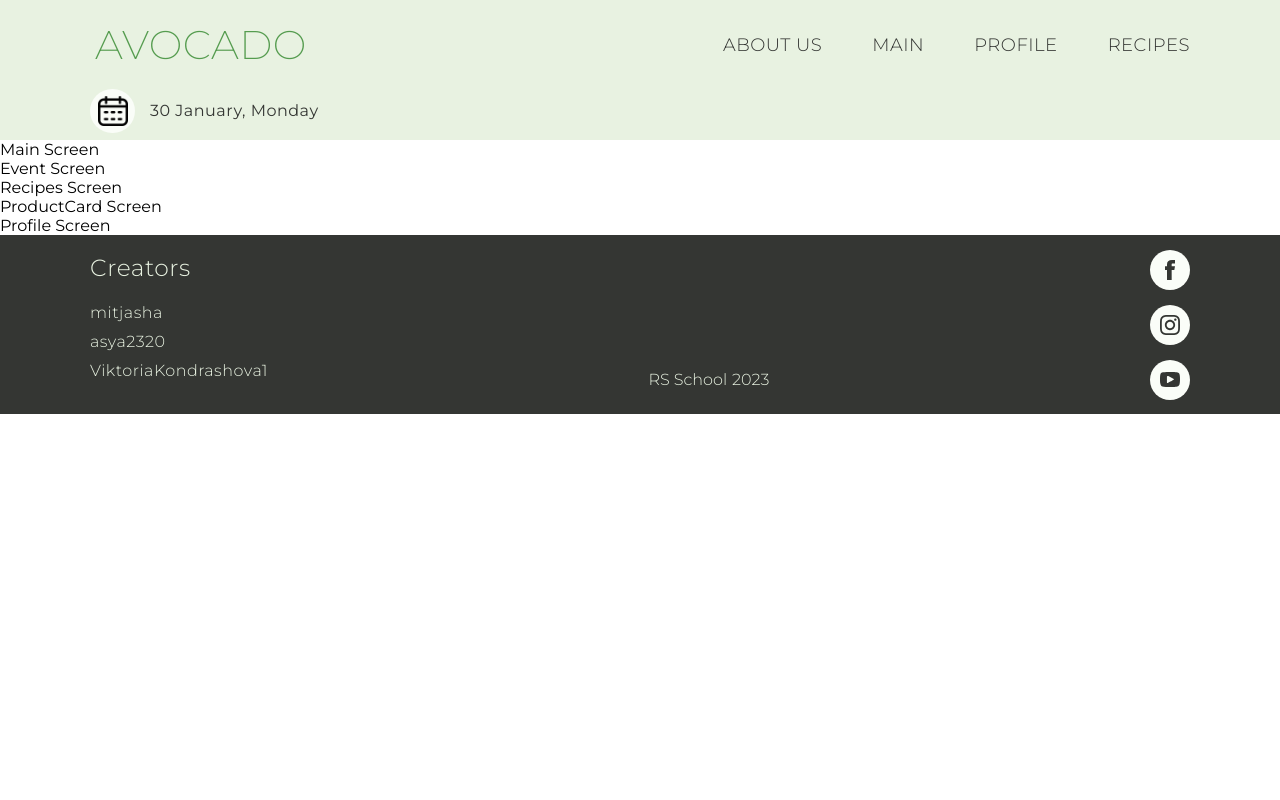
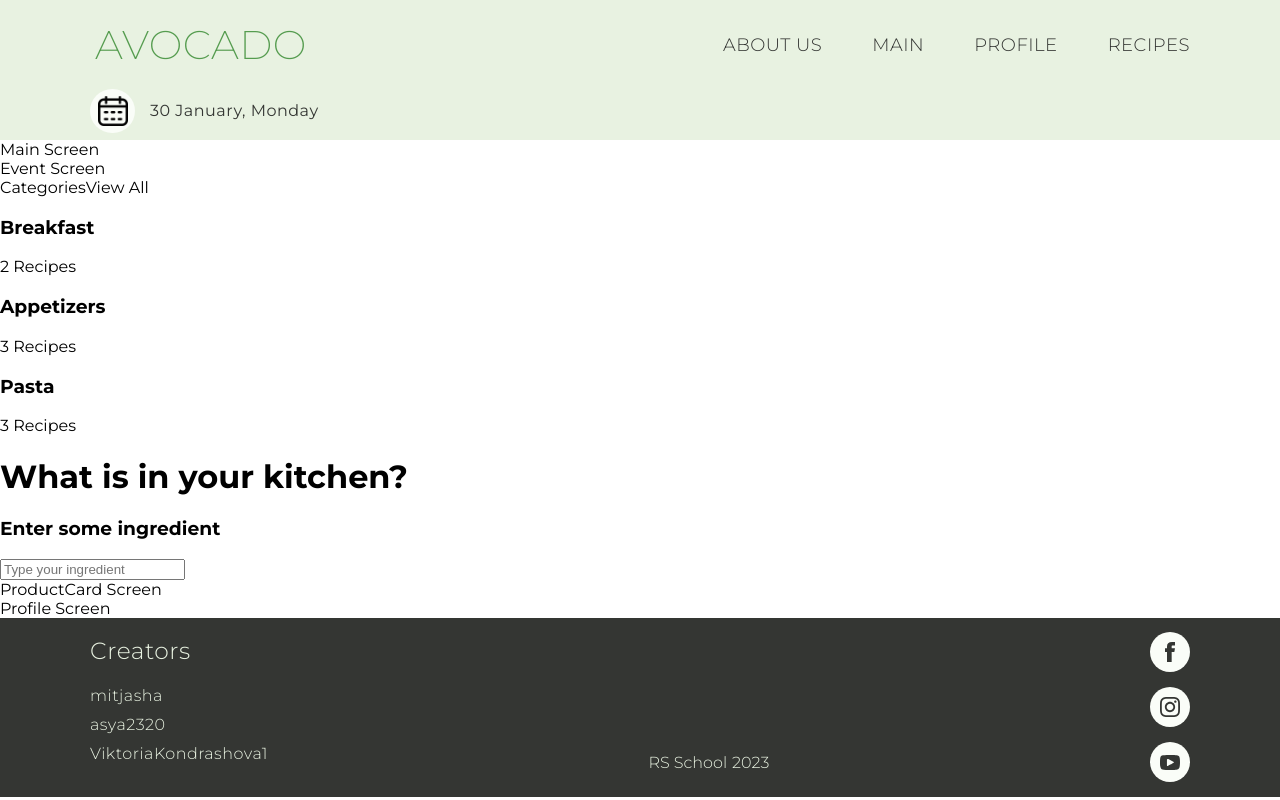
Before and after one commit to mitjasha/avocado, a React (Create React App) app: page / in a window 1280 px wide. Built offline with nearby package versions, Linux system fonts and the light colour scheme.

Commit message:
feat: add html structure for main recipes page

```diff
--- a/src/pages/RecipesScreen/RecipesScreen.tsx
+++ b/src/pages/RecipesScreen/RecipesScreen.tsx
@@ -1,11 +1,52 @@
 import React from "react";
 import "./RecipesScreen.scss";
+import * as data from "../../assets/recipes.json";
 
 const RecipesScreen: React.FC = () => {
   return (
-    <div className="recipes-screen">
-      <div>Recipes Screen</div>
+    <div>
+      <div>
+        <span>Categories</span>
+        <span>View All</span>
+      </div>
+      <div className="categories__container">
+        <div>
+          <h3>Breakfast</h3>
+          <span>
+            {
+              data.recipes.filter((item) => item.category === "breakfast")
+                .length
+            }{" "}
+            Recipes
+          </span>
+        </div>
+        <div>
+          <h3>Appetizers</h3>
+          <span>
+            {
+              data.recipes.filter((item) => item.category === "appetizers")
+                .length
+            }{" "}
+            Recipes
+          </span>
+        </div>
+        <div>
+          <h3>Pasta</h3>
+          <span>
+            {data.recipes.filter((item) => item.category === "dinner").length}{" "}
+            Recipes
+          </span>
+        </div>
+      </div>
+      <h1>What is in your kitchen?</h1>
+      <h3>Enter some ingredient</h3>
+      <div>
+        <input type="text" placeholder="Type your ingredient" />
+        <div />
+      </div>
+      <div />
     </div>
   );
 };
+
 export default RecipesScreen;
```
